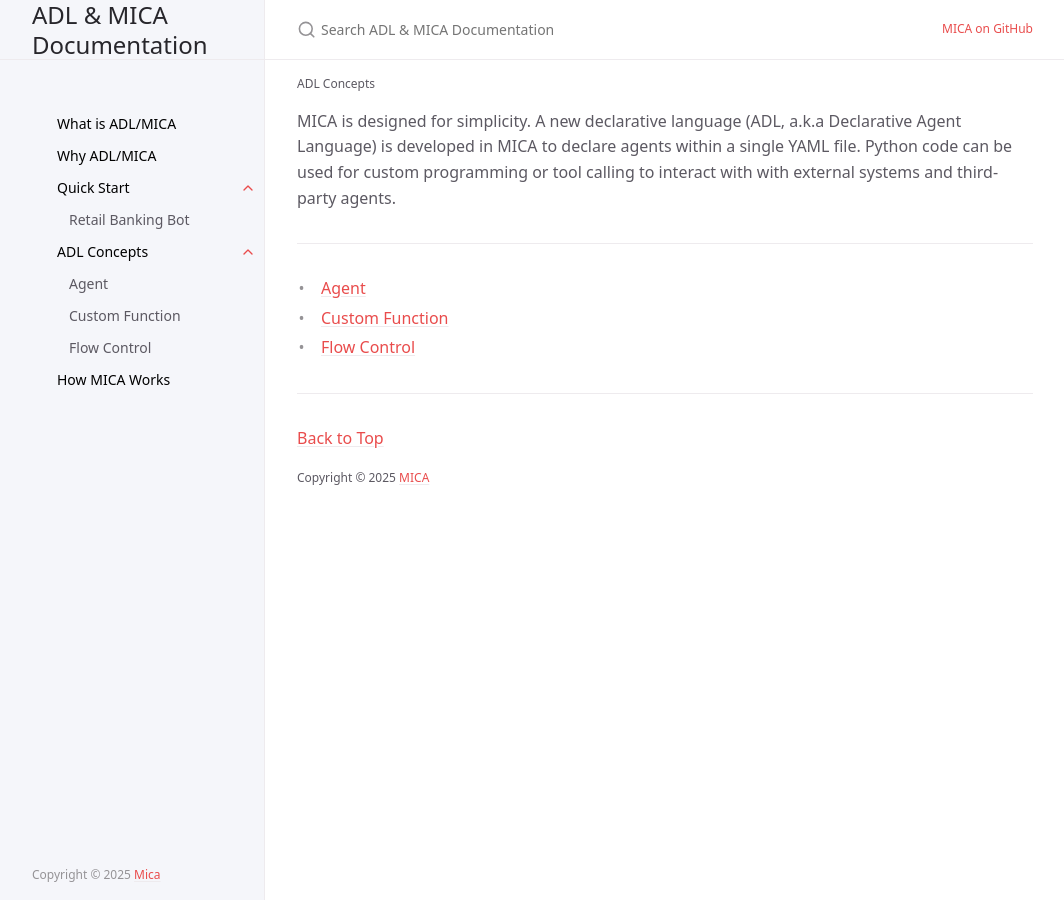
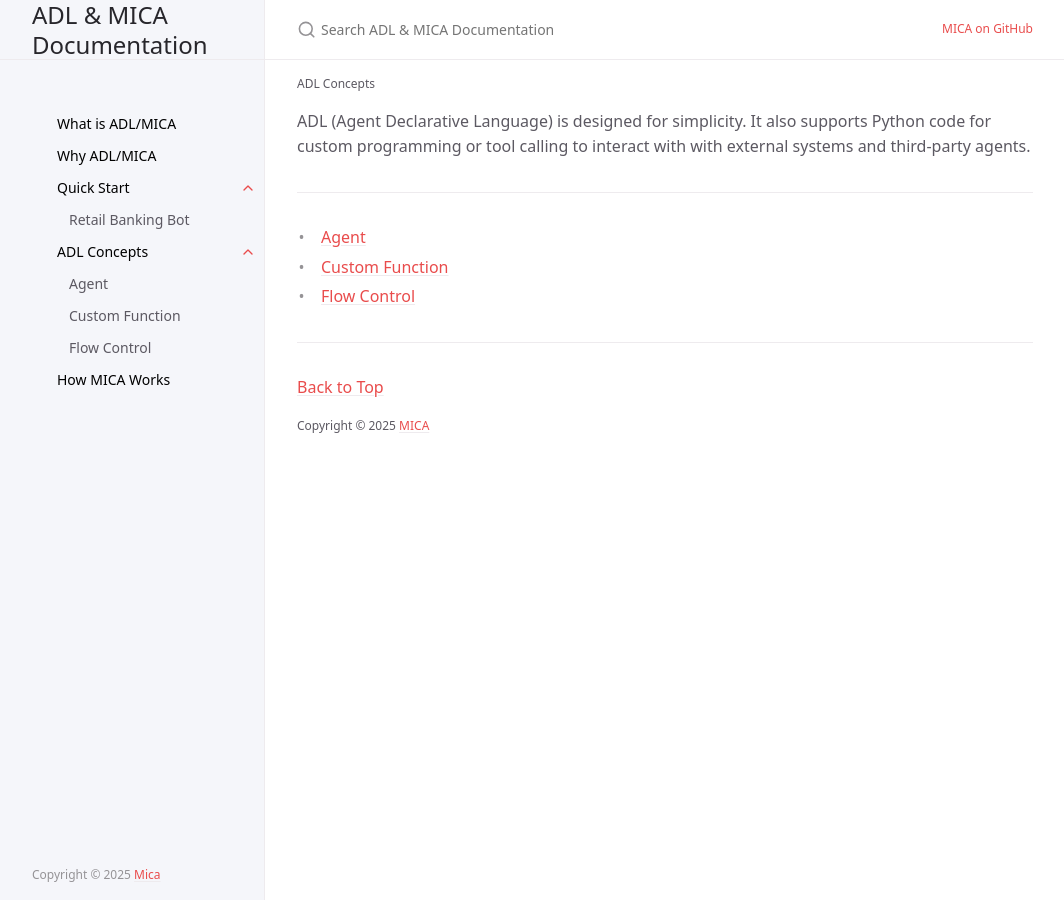
Before and after one commit to Mica-labs/Mica-labs.github.io, a Jekyll site: the page built from docs/ADL Concepts/index.md, in a window 1280 px wide. Shown: the whole page, without its empty margins (107-1171 px from the left). Built offline with Jekyll 4.4.1, drawn with Linux system fonts in a browser that asks for light colours; cached includes are drawn as plain includes.

Commit message:
Update index.md

```diff
--- a/docs/ADL Concepts/index.md
+++ b/docs/ADL Concepts/index.md
@@ -5,4 +5,4 @@ nav_order: 5
 has_children: true
 ---
 
-MICA is designed for simplicity.  A new declarative language (ADL, a.k.a Declarative Agent Language) is developed in MICA to declare agents within a single YAML file. Python code can be used for custom programming or tool calling to interact with with external systems and third-party agents.
+ADL (Agent Declarative Language) is designed for simplicity.  It also supports Python code for custom programming or tool calling to interact with with external systems and third-party agents.
```
